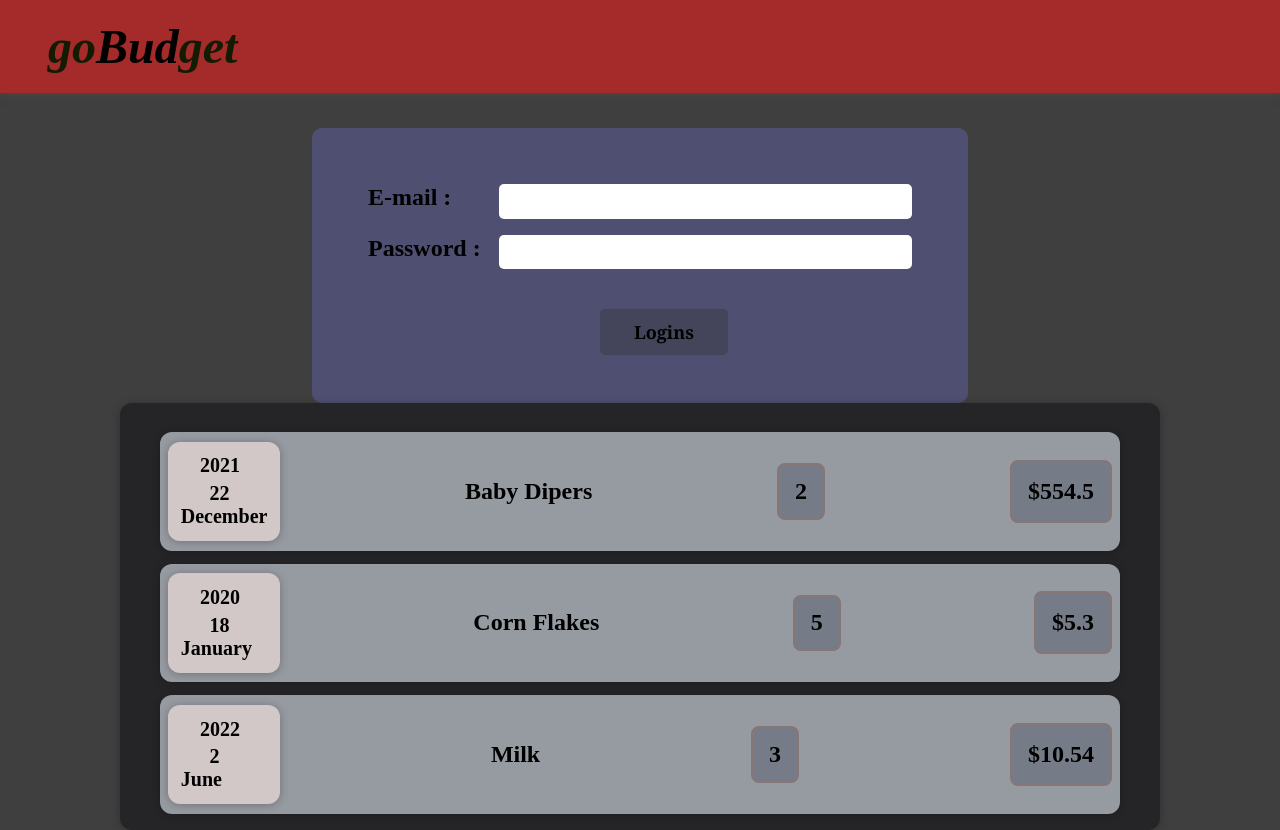
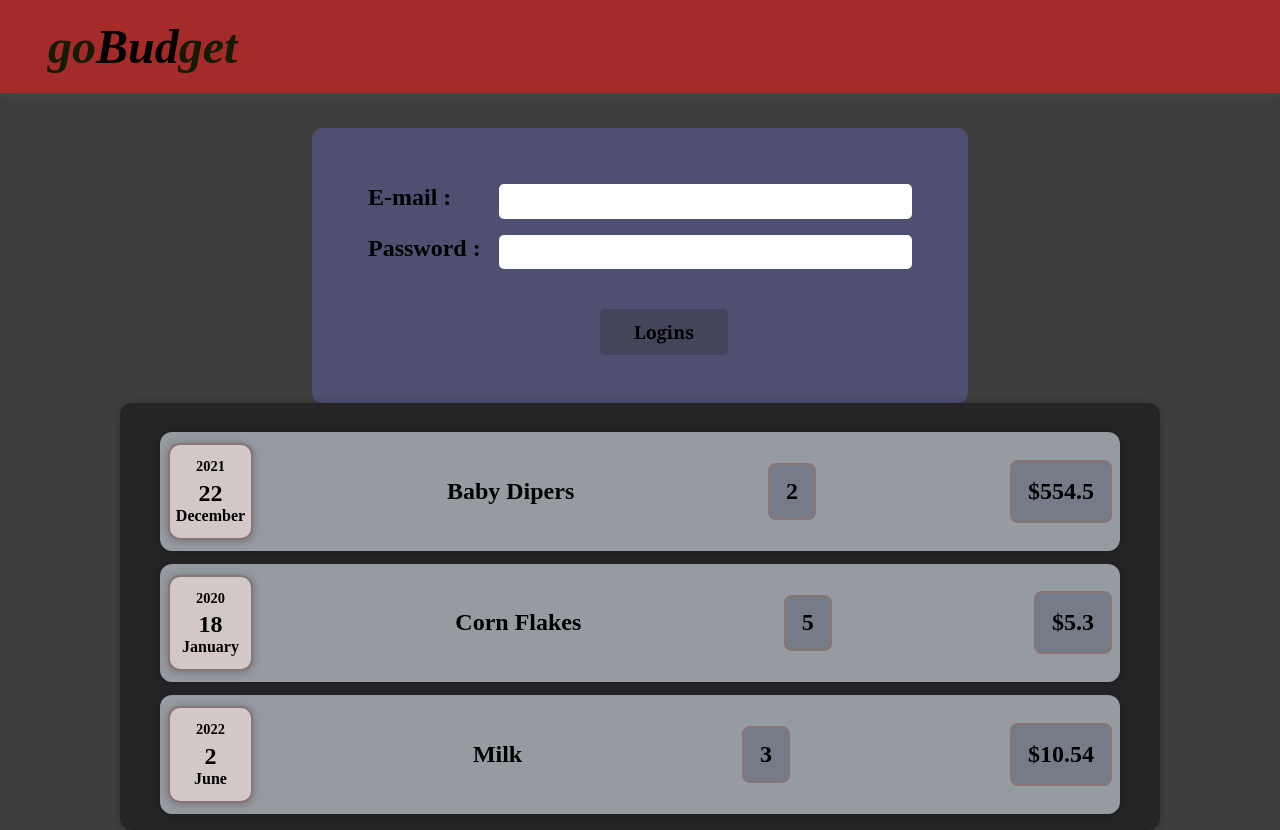
Before and after one commit to ogedengbewisdom/budget, a React (Create React App) app: page / in a window 1280 px wide. Built offline with nearby package versions, Linux system fonts and the light colour scheme.

Commit message:
Dynamic Date styling

```diff
--- a/src/Expenses/ExpenseDate.module.css
+++ b/src/Expenses/ExpenseDate.module.css
@@ -1,31 +1,36 @@
 .date {
     background-color: rgb(211, 200, 200);
-    width: 20%;
-    max-width: 7rem;
+    width: 85px;
+    border: 2px solid rgb(136, 117, 117);
+
+
 }
 
 .dates {
     margin: 0.8rem;
+    display: flex;
+    flex-direction: column;
+    align-items: center;
 }
 
 .dateYear {
-    margin-left: 1.2rem;
     font-weight: bold;
     font-family: 'Times New Roman', Times, serif;
-    font-size: 20px;
+    font-size: 0.9rem;
 }
 
 .dateDate {
-    margin-left: 1.8rem;
+
     margin-top: 0.3rem;
     font-weight: bold;
     font-family: 'Times New Roman', Times, serif;
-    font-size: 20px;
+    font-size: 1.5rem;
 }
 
 .dateMonth {
 
     font-weight: bold;
     font-family: 'Times New Roman', Times, serif;
-    font-size: 20px;
+    font-size: 1rem;
+    font-weight: bolder;
 }
```
